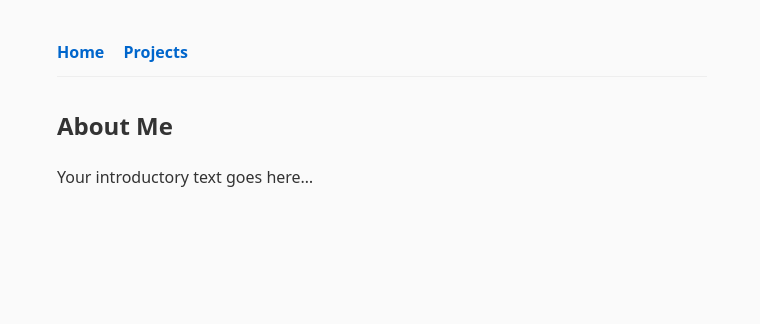
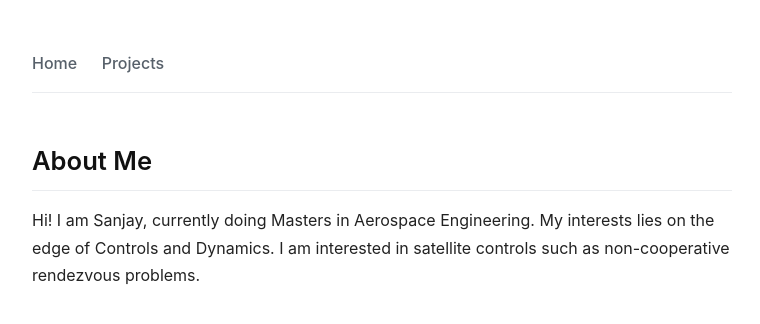
Before and after one commit to sanjay-swain/sanjay-swain.github.io, a Jekyll site: the page built from index.md, in a window 1280 px wide. Shown: the top 324 px of the page, without its empty margins (258-1018 px from the left). Built offline with Jekyll 4.4.1, drawn with Linux system fonts in a browser that asks for light colours; our own code applies the rules of GitHub Pages for plain Markdown files.

Commit message:
Update CSS

```diff
--- a/_layouts/default.html
+++ b/_layouts/default.html
@@ -6,19 +6,47 @@
     <meta name="viewport" content="width=device-width, initial-scale=1.0">
     <title>{{ page.title }}</title>
     <style>
-        /* Your Custom CSS Goes Here */
+        /* --- Core Layout & Typography --- */
         body {
-            font-family: system-ui, sans-serif;
-            line-height: 1.6;
-            max-width: 650px;
-            margin: 40px auto;
-            padding: 0 10px;
-            color: #333;
-            background-color: #fafafa;
+            font-family: -apple-system, BlinkMacSystemFont, "Segoe UI", Roboto, Helvetica, Arial, sans-serif;
+            line-height: 1.7;
+            max-width: 700px;
+            margin: 50px auto;
+            padding: 0 20px;
+            color: #222;
+            background-color: #fff;
         }
 
+        /* --- Headers --- */
+        h1,
+        h2,
+        h3,
+        h4 {
+            color: #111;
+            font-weight: 600;
+            margin-top: 1.8em;
+            margin-bottom: 0.5em;
+        }
+
+        h1 {
+            font-size: 2.2rem;
+            border-bottom: 2px solid #eaecef;
+            padding-bottom: 0.3em;
+        }
+
+        h2 {
+            font-size: 1.6rem;
+            border-bottom: 1px solid #eaecef;
+            padding-bottom: 0.3em;
+        }
+
+        h3 {
+            font-size: 1.3rem;
+        }
+
+        /* --- Links --- */
         a {
-            color: #0066cc;
+            color: #0969da;
             text-decoration: none;
         }
 
@@ -26,15 +54,66 @@
             text-decoration: underline;
         }
 
+        /* --- Simple Navigation --- */
         nav {
-            margin-bottom: 30px;
-            border-bottom: 1px solid #eee;
-            padding-bottom: 10px;
+            margin-bottom: 40px;
+            padding-bottom: 15px;
+            border-bottom: 1px solid #eaecef;
         }
 
         nav a {
-            margin-right: 15px;
-            font-weight: bold;
+            margin-right: 20px;
+            font-weight: 500;
+            color: #57606a;
+        }
+
+        nav a:hover {
+            color: #0969da;
+            text-decoration: none;
+        }
+
+        /* --- Code Blocks & Technical Syntax --- */
+        code {
+            font-family: ui-monospace, SFMono-Regular, SF Mono, Menlo, Consolas, Liberation Mono, monospace;
+            font-size: 85%;
+            background-color: #afb8c133;
+            padding: 0.2em 0.4em;
+            border-radius: 6px;
+        }
+
+        pre {
+            background-color: #f6f8fa;
+            padding: 16px;
+            border-radius: 6px;
+            overflow-x: auto;
+            border: 1px solid #d0d7de;
+        }
+
+        pre code {
+            background-color: transparent;
+            padding: 0;
+            border-radius: 0;
+            font-size: 90%;
+            color: #24292f;
+        }
+
+        /* --- Lists & Paragraphs --- */
+        p,
+        ul,
+        ol {
+            margin-bottom: 1.2em;
+        }
+
+        li {
+            margin-bottom: 0.4em;
+        }
+
+        /* --- Blockquotes (Great for callouts or focus areas) --- */
+        blockquote {
+            margin: 1.5em 0;
+            padding: 0 1em;
+            color: #57606a;
+            border-left: .25em solid #d0d7de;
         }
     </style>
 </head>
--- a/index.md
+++ b/index.md
@@ -1,2 +1,2 @@
 ## About Me
-Your introductory text goes here...
+Hi! I am Sanjay, currently doing Masters in Aerospace Engineering. My interests lies on the edge of Controls and Dynamics. I am interested in satellite controls such as non-cooperative rendezvous problems.
```
